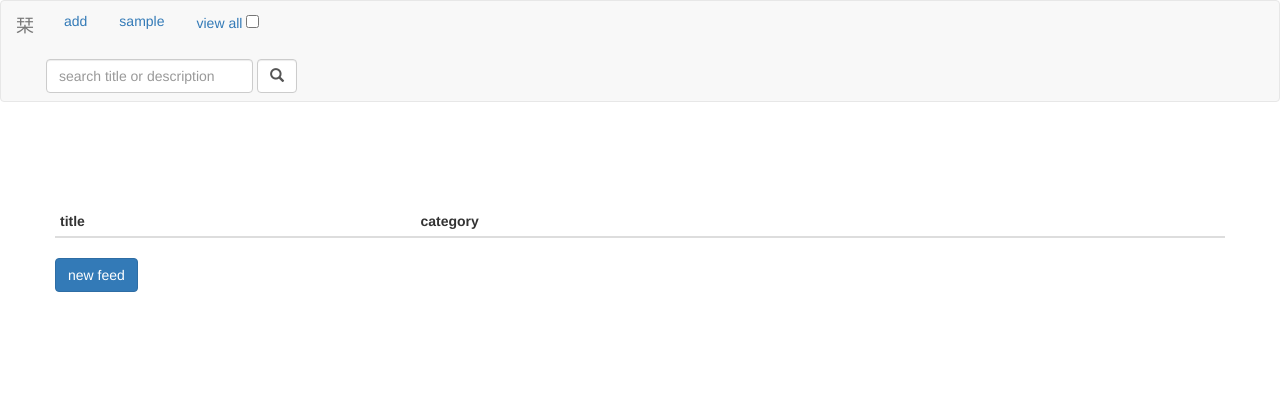
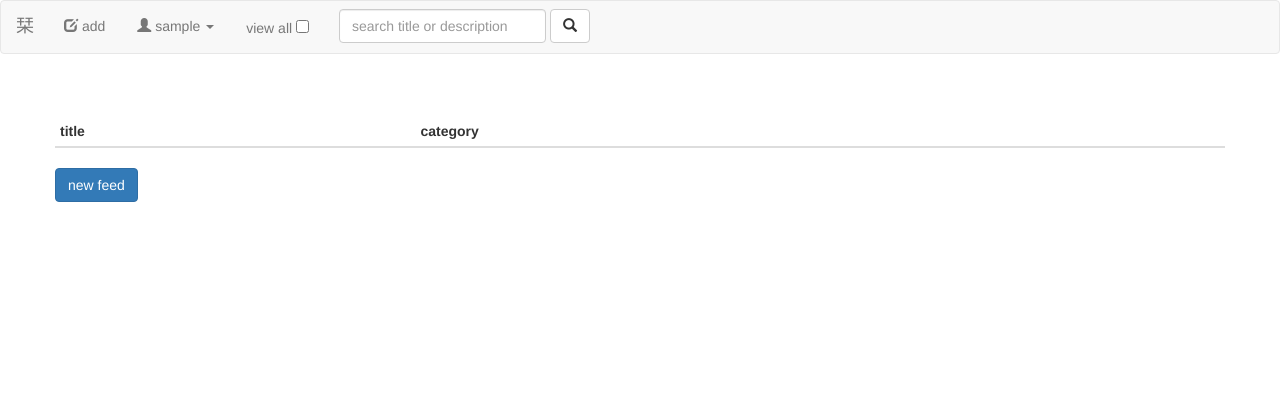
Before and after one commit to mkouhei/shiori, a Django app: page /shiori/feed_subscription in a window 1280 px wide. Shown: the top 420 px of the page. Run offline with Django 3.2, Linux system fonts and the light colour scheme; the visitor is signed in with stand-in values (Sample User, id 1); lists and menus that the app fills with data are empty; parts of the project's set-up code (start-up, migrations or seed data) failed here and were passed over; some libraries are stand-ins or nearby versions.

Commit message:
Changed glyphicon.
Signed-off-by: Kouhei Maeda <mkouhei@palmtb.net>

```diff
--- a/shiori/static/js/main.js
+++ b/shiori/static/js/main.js
@@ -8,13 +8,14 @@ $(function() {
         if (tags == undefined) {
             return '';
         } else {
-            return '<p><i class="' + icon + '"></i> ' + tags + '</p>';
+            return '<p><span class="glyphicon glyphicon-' + icon + '">' +
+                '</span> ' + tags + '</p>';
         }
     }
 
     function protect(state) {
         if (state) {
-            return '<i class="icon-lock"></i> ';
+            return '<span class="glyphicon glyphicon-lock"></span> ';
         } else {
             return '';
         }
@@ -207,9 +208,9 @@ $(function() {
                           content: elem('<a href="' + item.get('url') +
                                         '">' +
                                         item.get('url') + '</a>',
-                                        'icon-share') +
-                          elem(item.get('description'), 'icon-comment') +
-                          elem(item.get('tags'), 'icon-tags'),
+                                        'link') +
+                          elem(item.get('description'), 'comment') +
+                          elem(item.get('tags'), 'tags'),
                           trigger: 'manual',
                           delay: {show: 100, hide: 100}
                          });
@@ -360,12 +361,12 @@ $(function() {
                           content: elem('<a href="' + item.get('url') +
                                         '">' +
                                         item.get('url') + '</a>',
-                                        'icon-share') +
+                                        'link') +
                           elem(html_sanitize(item.get('description'),
                                              urlX, idX),
-                               'icon-comment') +
+                               'comment') +
                           elem(html_sanitize(item.get('category'), urlX, idX),
-                               'icon-book'),
+                               'book'),
                           trigger: 'manual',
                           delay: {show: 100, hide: 100}});
             $('a#' + item.id, this.el).popover('toggle');
@@ -442,18 +443,18 @@ $(function() {
                           content: elem('<a href="' + item.get('url') +
                                         '">' +
                                         item.get('url') + '</a>',
-                                        'icon-share') +
+                                        'link') +
                           elem(html_sanitize(item.get('description'),
                                              urlX, idX),
-                               'icon-comment') +
+                               'comment') +
                           elem('<a href="categories/' +
                                html_sanitize(item.get('category_id'),
                                              urlX, idX) +
                                '">' + html_sanitize(item.get('category'),
                                                     urlX, idX) + '</a>',
-                               'icon-book') +
+                               'book') +
                           elem(html_sanitize(item.get('tags'), urlX, idX),
-                               'icon-tags'),
+                               'tags'),
                           trigger: 'manual',
                           delay: {show: 100, hide: 100}
                          });
@@ -852,7 +853,7 @@ $(function() {
             'click a#profile': 'profile',
             'click a#categories': 'categories',
             'click a#tags': 'tags',
-            'click span#search-btn': 'search',
+            'click button#search-btn': 'search',
             'click input#is_all': 'toggle_view'
         },
         initialize: function() {
--- a/shiori/templates/bookmark/feed_subscription.html
+++ b/shiori/templates/bookmark/feed_subscription.html
@@ -16,25 +16,25 @@
 	  </tbody>
 	</table>
 	<button id="new_feed" class="btn btn-primary">new feed</button>
-	<div class="modal hide fade">
+	<div class="modal fade">
+      <div class="modal-dialog">
+        <div class="modal-content">
 	      <div class="modal-header">
 		    <a class="close" data-dismiss="modal">x</a>
-		<h3>new subscribe feed</h3>
+		    <h4 class="modal-title">new subscribe feed</h4>
 	      </div>
 	      <div class="modal-body">
 		    <div class="form-horizontal">
 		      <fieldset>
 		        {% csrf_token %}
 			    <div class="control-group">
-			  <label class="control-label" for="url">url</label>
-			  <div class="controls">
-				<input id="url" name="url" type="url" placeholder="ex. http://example.org/some" required/>
-				<span class="help">required</span>
+			      <div class="input-group">
+                    <span class="glyphicon glyphicon-link input-group-addon"></span>
+				    <input id="url" class="form-control" name="url" type="url" placeholder="ex. http://example.org/some" required/>
 			      </div>
-			  <label class="control-label" for="category">default category</label>
-			  <div class="controls">
-				<input id="category" name="category" type="text" required />
-				<span class="help">required</span>
+			      <div class="input-group">
+                    <span class="glyphicon glyphicon-tag input-group-addon"></span>
+				    <input id="category" class="form-control" name="category" type="text" placeholder="default category" required/>
 			      </div>
 			      <!--
 				      // ToDo: should implement this
@@ -53,6 +53,8 @@
 		    <a id="cancel" class="btn" href="#">cancel</a>
 	      </div>
         </div>
+      </div>
+	</div>
 	{% endif %}
   </div>
 </div>
--- a/shiori/templates/layout.html
+++ b/shiori/templates/layout.html
@@ -25,42 +25,36 @@
 </head>
 <body>
   <div id="main">
-    <div class="navbar navbar-default nav-fixed-top" role="navigation">
-      <div class="container-fluid">
-		<div class="navbar-header">
+    <div class="navbar navbar-default" role="navigation">
 		  <a class="navbar-brand" href="/shiori">栞</a>
 		  <div class="navbar-collapse collapse">
-			<ul class="nav nav-pills" id="nav">
+			<ul class="nav navbar-nav nav-pills" id="nav">
 			  {% if is_authenticated %}
-			  <li><a id="add" data-toggle="pill">add</a></li>
+			  <li><a id="add" data-toggle="pill"><span class="glyphicon glyphicon-edit"></span> add</a></li>
 			  <li class="dropdown">
-				<a href="#" class="dropdown-toggle" data-toggle="dropdown">{{ user.username }}</a>
+				<a href="#" class="dropdown-toggle" data-toggle="dropdown"><span class="glyphicon glyphicon-user"></span> {{ user.username }}&nbsp;<span class="caret"></span></a>
 				<ul class="dropdown-menu">
-				  <li><a href="/shiori/profile">profile</a>
-                    <span class="caret"></span></li>
-				  <li><a href="/shiori/feed_subscription">subscribe feeds</a></li>
-				  <li><a href="/logout/">logout</a></li>
+				  <li><a href="/shiori/profile"><span class="glyphicon glyphicon-info-sign"></span> profile</a></li>
+				  <li><a href="/shiori/feed_subscription"><span class="glyphicon glyphicon-list"></span> subscribe feeds</a></li>
+				  <li><a href="/logout/"><span class="glyphicon glyphicon-log-out"></span> logout</a></li>
 				</ul>
 			  </li>
 			  {% else %}
-			  <li><a href="/login/">Sign in with OpenID</a></li>
+			  <li><a href="/login/"><span class="glyphicon glyphicon-log-in"></span> Sign in with OpenID</a></li>
 			  {% endif %}
 			  <li><a>view all <input type="checkbox" id="is_all"/></a></li>
-			</ul>
-            <form class="navbar-form">
-			  <div class="form-group">
-				<input id="search-word" name="search" class="span3 form-control" type="text" placeholder="search title or description"/>
-				<span id="search-btn" class="add-on form-control"><span class="glyphicon glyphicon-search"></span></span>
-			  </div>
-            </form>
-		  </div>
-		</div>
+            </ul>
+			<form class="navbar-form navbar-left">
+			  <input id="search-word" name="search" class="form-control" type="text" placeholder="search title or description"/>
+			  <button id="search-btn" class="btn btn-default" type="submit"><span class="glyphicon glyphicon-search"></span>
+              </button>
+			</form>
+          <div class="row" id="submenu">
+            <ul class="nav nav-pills"></ul>
+          </div>
       </div>
     </div>
     <div class="container">
-      <div class="row" id="submenu">
-        <ul class="nav nav-pills"></ul>
-      </div>
 	  {% block content %}{% endblock %}
 	  <div class="row footer">
 		Powered by <a href="https://github.com/mkouhei/shiori">Shiori</a>.
```
Also changed, not shown: shiori/templates/bookmark/edit.html (+17 -7 lines). Lines whose indentation alone changed are shown as unchanged.
